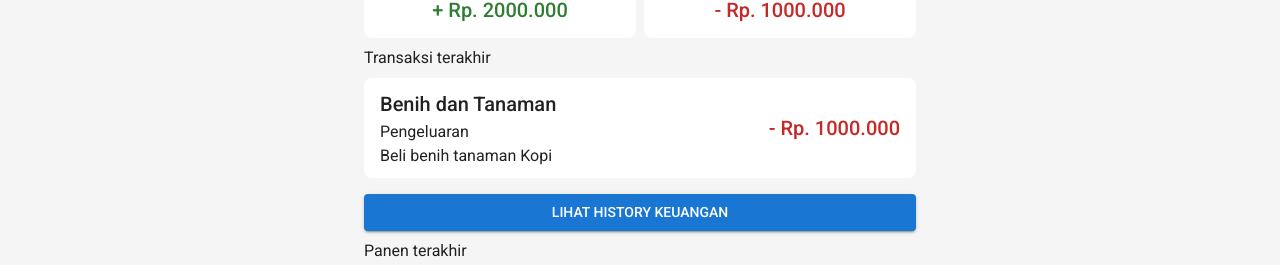
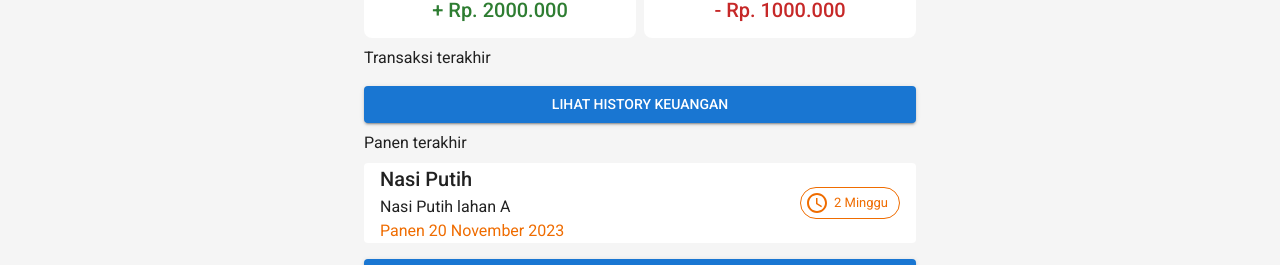
Before and after one commit to nofrialdi/growlink, a Next.js app: page /home in a window 1280 px wide. Shown: the part 208-473 px from the top of the page. Built offline with nearby package versions, Linux system fonts and the light colour scheme; no server answers.

Commit message:
transaksi terakhir

```diff
--- a/app/home/page.tsx
+++ b/app/home/page.tsx
@@ -1,28 +1,42 @@
 "use client";
 import { Box, Button, Chip, Container, Paper, Typography } from "@mui/material";
-import React, { useEffect } from "react";
+import React, { useEffect, useState } from "react";
 import AccessTimeIcon from "@mui/icons-material/AccessTime";
 import { useRouter } from "next/navigation";
 import AccountMenu from "../components/accountMenu";
 import Navigation from "../components/navigation2";
+import { getListTransactions } from "@/services/transactions-service";
+import { formatToRupiah } from "@/helper/utils";
 
 export default function Home() {
   const router = useRouter();
+  const [data, setData] = useState<any>();
 
   async function getUser() {
-		const response = await fetch(`${process.env.NEXT_PUBLIC_SERVICE_BASE}/user/me`, {
+    const response = await fetch(
+      `${process.env.NEXT_PUBLIC_SERVICE_BASE}/user/me`,
+      {
         method: "GET",
         headers: {
           Authorization: `Bearer ${localStorage.getItem("accessToken")}`,
           "Content-Type": "application/json",
         },
-		});
+      }
+    );
     console.log(response);
   }
 
+  const getList = async () => {
+    const res: any = await getListTransactions();
+    setData(res);
+  };
+
   useEffect(() => {
     getUser();
+    getList();
   }, []);
+
+  const lastItem = data && data.length > 0 ? data[data.length - 1] : null;
 
   return (
     <Container
@@ -40,7 +54,10 @@ export default function Home() {
           zIndex: 50,
         }}
       >
-				<Container maxWidth={"sm"} sx={{ display: "flex", justifyContent: "space-between" }}>
+        <Container
+          maxWidth={"sm"}
+          sx={{ display: "flex", justifyContent: "space-between" }}
+        >
           <Button variant="text" sx={{ color: "#ffffff" }}>
             Home
           </Button>
@@ -92,7 +109,11 @@ export default function Home() {
             <Typography variant="body1" component="p">
               Total Pemasukan
             </Typography>
-						<Typography variant="h6" component="h6" sx={{ color: "success.main" }}>
+            <Typography
+              variant="h6"
+              component="h6"
+              sx={{ color: "success.main" }}
+            >
               + Rp. 2000.000
             </Typography>
           </Box>
@@ -112,17 +133,25 @@ export default function Home() {
             <Typography variant="body1" component="p">
               Total Pengeluaran
             </Typography>
-						<Typography variant="h6" component="h6" sx={{ color: "error.main" }}>
+            <Typography
+              variant="h6"
+              component="h6"
+              sx={{ color: "error.main" }}
+            >
               - Rp. 1000.000
             </Typography>
           </Box>
         </Box>
-				<Box maxWidth={"sm"} sx={{ width: "100%", display: "flex", my: 1, justifyContent: "left" }}>
+        <Box
+          maxWidth={"sm"}
+          sx={{ width: "100%", display: "flex", my: 1, justifyContent: "left" }}
+        >
           <Typography variant="body1" component="p">
             Transaksi terakhir
           </Typography>
         </Box>
         <Box maxWidth={"sm"} sx={{ width: "100%" }}>
+          {lastItem && (
             <Box
               sx={{
                 backgroundColor: "#ffffff",
@@ -138,26 +167,32 @@ export default function Home() {
             >
               <Box sx={{ display: "flex", flexDirection: "column" }}>
                 <Typography variant="h6" component="h6">
-								Benih dan Tanaman
+                  {lastItem?.transactionCategory
+                    ? lastItem?.transactionCategory
+                    : "-"}
                 </Typography>
                 <Typography variant="body1" component="p">
-								Pengeluaran
+                  {lastItem?.type}
                 </Typography>
                 <Typography variant="body1" component="p">
-								Beli benih tanaman Kopi
+                  {lastItem?.description}
                 </Typography>
               </Box>
 
               <Typography variant="h6" sx={{ color: "error.main" }}>
-							- Rp. 1000.000
+                - {formatToRupiah(lastItem?.amount as number)}
               </Typography>
             </Box>
+          )}
 
           <Button fullWidth sx={{ width: "100%", my: 1 }} variant="contained">
             Lihat History Keuangan
           </Button>
         </Box>
-				<Box maxWidth={"sm"} sx={{ width: "100%", display: "flex", justifyContent: "left" }}>
+        <Box
+          maxWidth={"sm"}
+          sx={{ width: "100%", display: "flex", justifyContent: "left" }}
+        >
           <Typography variant="body1" component="p">
             Panen terakhir
           </Typography>
@@ -183,7 +218,11 @@ export default function Home() {
               <Typography variant="body1" component="p">
                 Nasi Putih lahan A
               </Typography>
-							<Typography sx={{ color: "warning.main" }} variant="body1" component="p">
+              <Typography
+                sx={{ color: "warning.main" }}
+                variant="body1"
+                component="p"
+              >
                 Panen 20 November 2023
               </Typography>
             </Box>
--- /dev/null
+++ b/helper/utils.ts
@@ -0,0 +1,9 @@
+export const formatToRupiah = (amount: number) => {
+    const formatter = new Intl.NumberFormat('id-ID', {
+      style: 'currency',
+      currency: 'IDR',
+      minimumFractionDigits: 0,
+    });
+
+    return formatter.format(amount).replace('IDR', 'Rp. ');
+  };
--- a/package.json
+++ b/package.json
@@ -17,6 +17,7 @@
     "@mui/material": "^5.14.18",
     "@mui/styled-engine-sc": "^6.0.0-alpha.6",
     "@mui/x-date-pickers": "^6.18.1",
+    "axios": "^1.6.2",
     "date-fns": "^2.30.0",
     "dayjs": "^1.11.10",
     "imagekit": "^4.1.4",
--- /dev/null
+++ b/services/transactions-service.tsx
@@ -0,0 +1,29 @@
+import axios from "axios";
+
+const accessToken = localStorage.getItem("accessToken");
+let response: any;
+const bearer = `Bearer ${accessToken}`;
+
+export const getListTransactions = async () => {
+  if (accessToken) {
+    const config = {
+      headers: {
+        Authorization: bearer,
+      },
+    };
+
+    try {
+      const res = await axios.get(
+        `${process.env.NEXT_PUBLIC_SERVICE_BASE}/transactions`,
+        config
+      );
+      response = res.data;
+    } catch (error) {
+      response = error;
+    }
+  } else {
+    response = { error: "Access token not found" };
+  }
+
+  return response;
+};
```
Also changed, not shown: 1 other file (tests, documents, lock files or other folders). Lines whose indentation alone changed are shown as unchanged.
